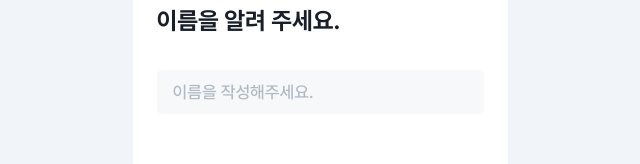
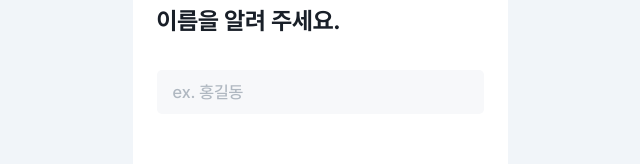
Before and after one commit to with-Bloom/bloom-react, a React (Vite) app: page /question in a window 1280 px wide. Shown: the part 163-327 px from the top of the page, without its empty margins (320-960 px from the left). Built offline with nearby package versions, Linux system fonts and the light colour scheme.

Commit message:
refactor: placeholder 문구 수정

```diff
--- a/src/data/questionList.ts
+++ b/src/data/questionList.ts
@@ -1,15 +1,15 @@
 export const questionList = [
   {
     page: 1,
-    question: '축사를 할 사람의\n이름을 알려 주세요.',
+    question: '축사를 할 분의\n이름을 알려 주세요.',
     type: 'input',
-    options: '이름을 작성해주세요.',
+    options: 'ex. 홍길동',
   },
   {
     page: 2,
-    question: '축사를 받을 사람의\n이름을 알려 주세요.',
+    question: '축사를 받을 분의\n이름을 알려 주세요.',
     type: 'input',
-    options: '이름을 작성해주세요.',
+    options: 'ex. 홍길동',
   },
   {
     page: 3,
@@ -31,7 +31,6 @@ export const questionList = [
       { target: '동생', color: '#D1CEFF' },
       { target: '형', color: '#AEC9FF' },
       { target: '누나', color: '#E991FB' },
-      { target: '기타', color: '#C9F4B4' },
     ],
   },
   {
@@ -56,12 +55,12 @@ export const questionList = [
     page: 8,
     question: '축사 중간에 들어갈 재밌는\n에피소드가 있다면 알려 주세요.',
     type: 'textarea',
-    options: 'ex. 오빠는 나에게 신부 언니와의 연애\n고민 상담했다. (최대 500자)',
+    options: 'ex. 오빠는 나에게 신부 언니와의 연애\n고민 상담했다.',
   },
   {
     page: 9,
     question: '축사에서 마지막으로 하고\n싶은 말이 있다면 알려 주세요.',
     type: 'textarea',
-    options: 'ex. 행복하게 잘 살아라! (최대 500자)',
+    options: 'ex. 행복하게 잘 살아라!',
   },
 ];
```
